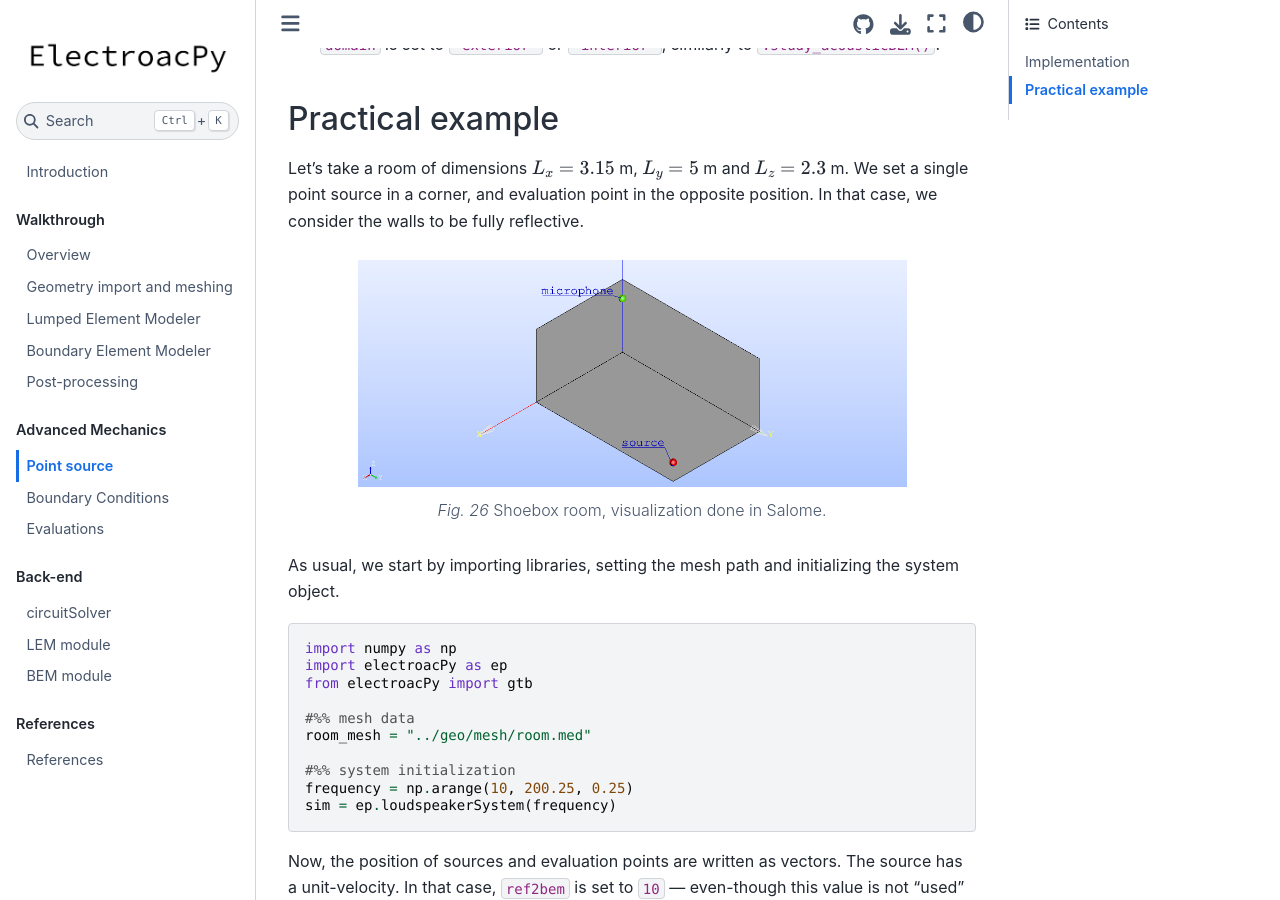
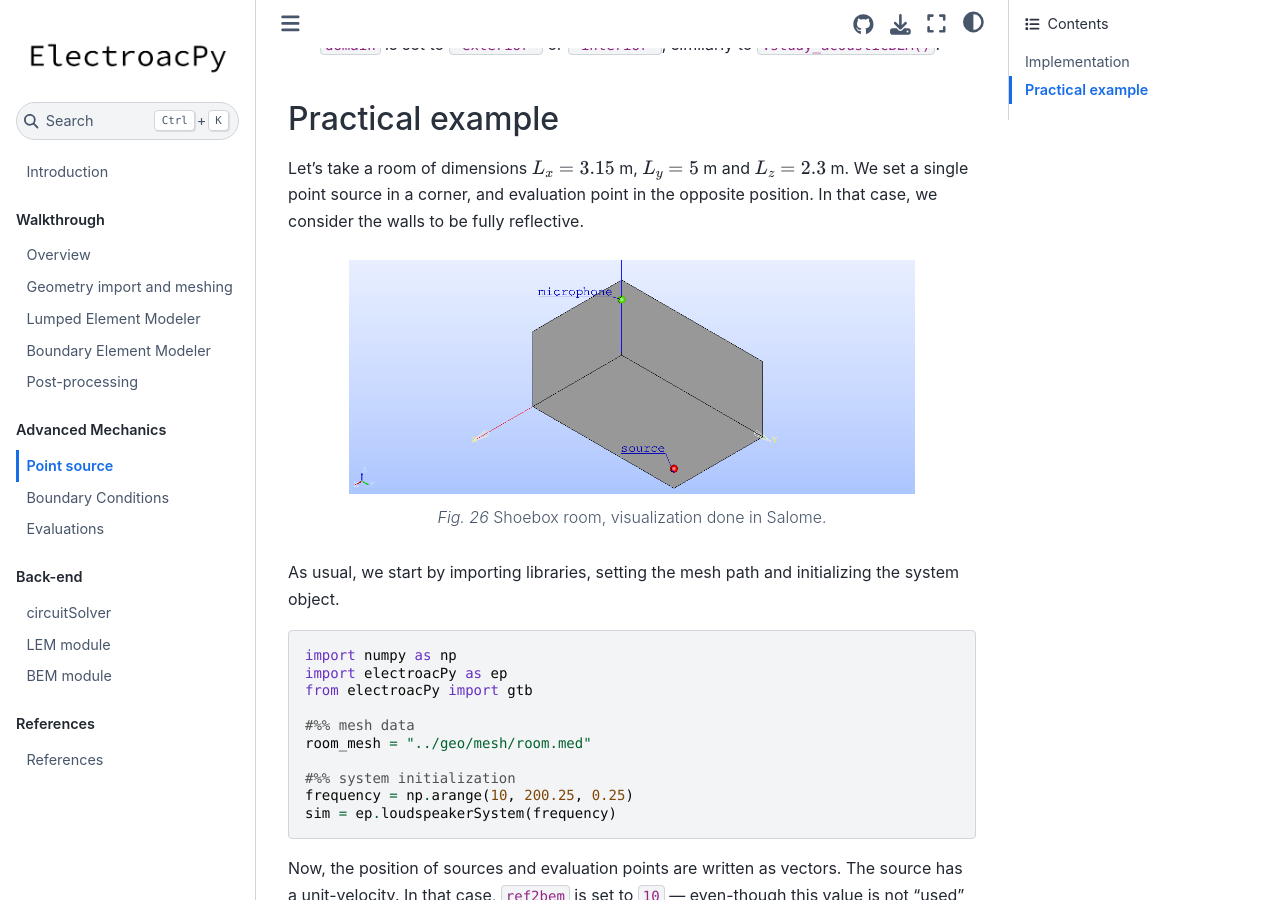
Before and after one commit to TomMunoz3772/electroacPy, a Jupyter Book: the page built from docs/02-ab-monopoles.md, in a window 1280 px wide and 900 px high, scrolled down 917 px. Built offline with Jupyter Book 1.0.4 settings and Sphinx 7.4.7 and the Sphinx Book theme 1.1.4, drawn with Linux system fonts in a browser that asks for light colours.

Commit message:
Update 02-ab-monopoles.md

````diff
--- a/docs/02-ab-monopoles.md
+++ b/docs/02-ab-monopoles.md
@@ -32,7 +32,7 @@
 
 ```{figure} ./monopole_images/source_mic_position.png
     :name: monopole-system
-    :scale: 50%
+    :width: 15cm
 
 Shoebox room, visualization done in Salome.
 ```
@@ -109,6 +109,6 @@
 
 ```{figure} ./monopole_images/modes.png
     :name: room-mode-bem
-    :scale: 30%
+    :width: 15cm
 Some room modes.
 ```
````
